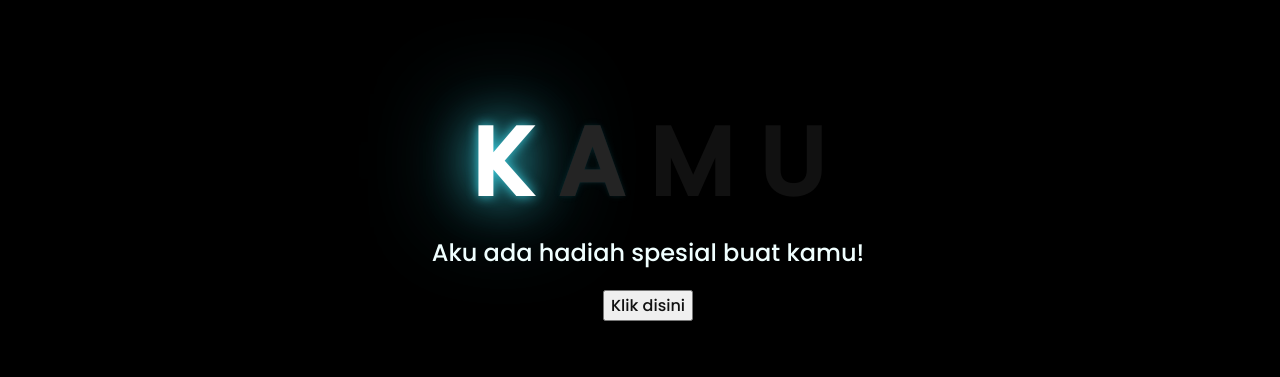
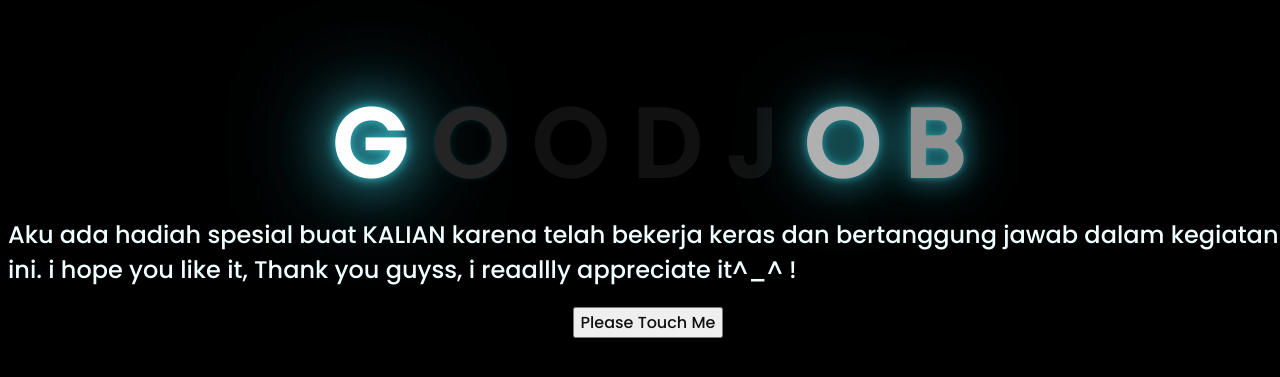
Before and after one commit to rendipriyant/SobiPHRUperrrrr, a plain HTML site: page index.html in a window 1280 px wide. Shown: the part 203-580 px from the top of the page. Drawn offline with Linux system fonts and the light colour scheme.

Commit message:
Update index.html

```diff
--- a/index.html
+++ b/index.html
@@ -11,18 +11,21 @@
 <body>
     <div class="greetings">
     <!-- silahkan menambah kata sesuai keinginan dengan <span>text...</span -->
-        <span>K</span>
-        <span>A</span>
-        <span>M</span>
-        <span>U</span>
+        <span>G</span>
+        <span>O</span>
+        <span>O</span>
+        <span>D</span>
+        <span>J</span>
+        <span>O</span>
+        <span>B</span>
     </div>
 
     <div class="description">
-        <span>Aku ada hadiah spesial buat kamu!</span>
+        <span>Aku ada hadiah spesial buat KALIAN karena telah bekerja keras dan bertanggung jawab dalam kegiatan ini. i hope you like it, Thank you guyss, i reaallly appreciate it^_^ !</span>
     </div>
     <div class="button">
         <button>
-            <a href="flower.html">Klik disini</a>
+            <a href="flower.html">Please Touch Me</a>
         </button>
 
     </div>
```
